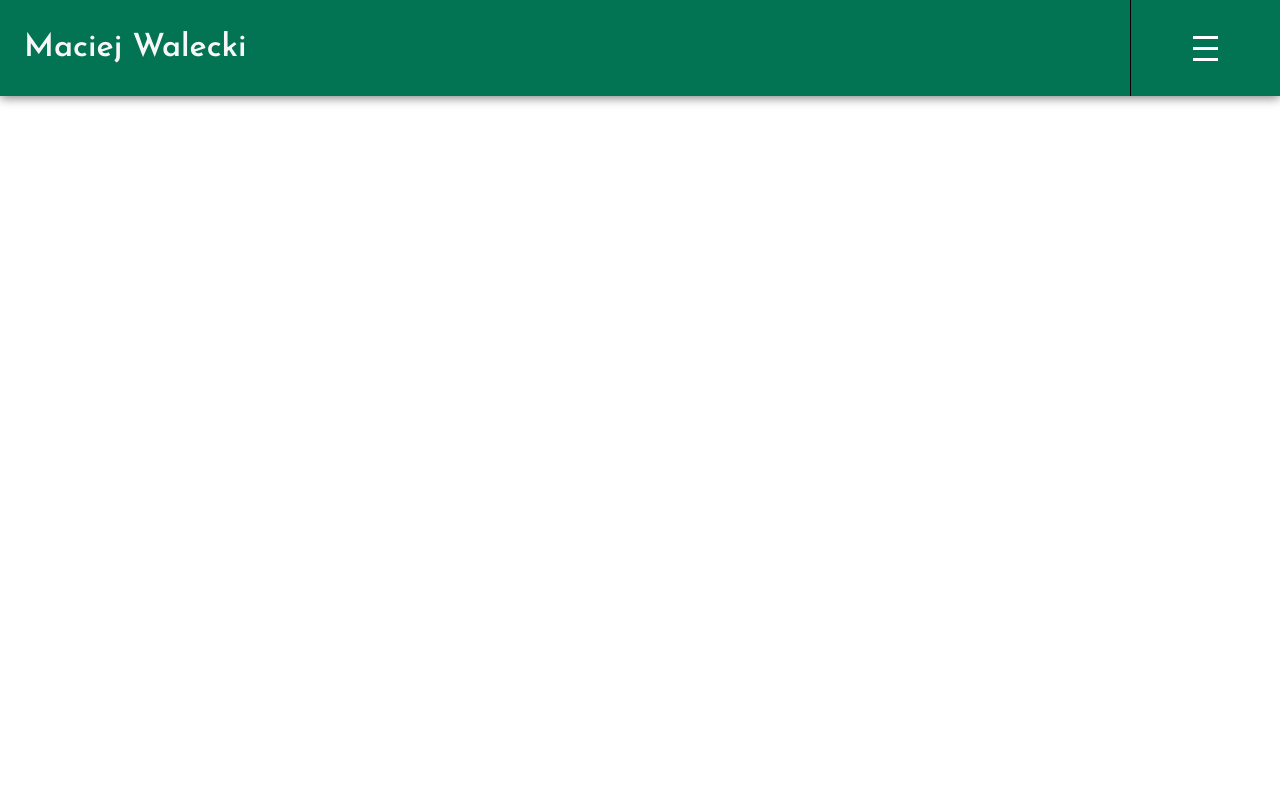
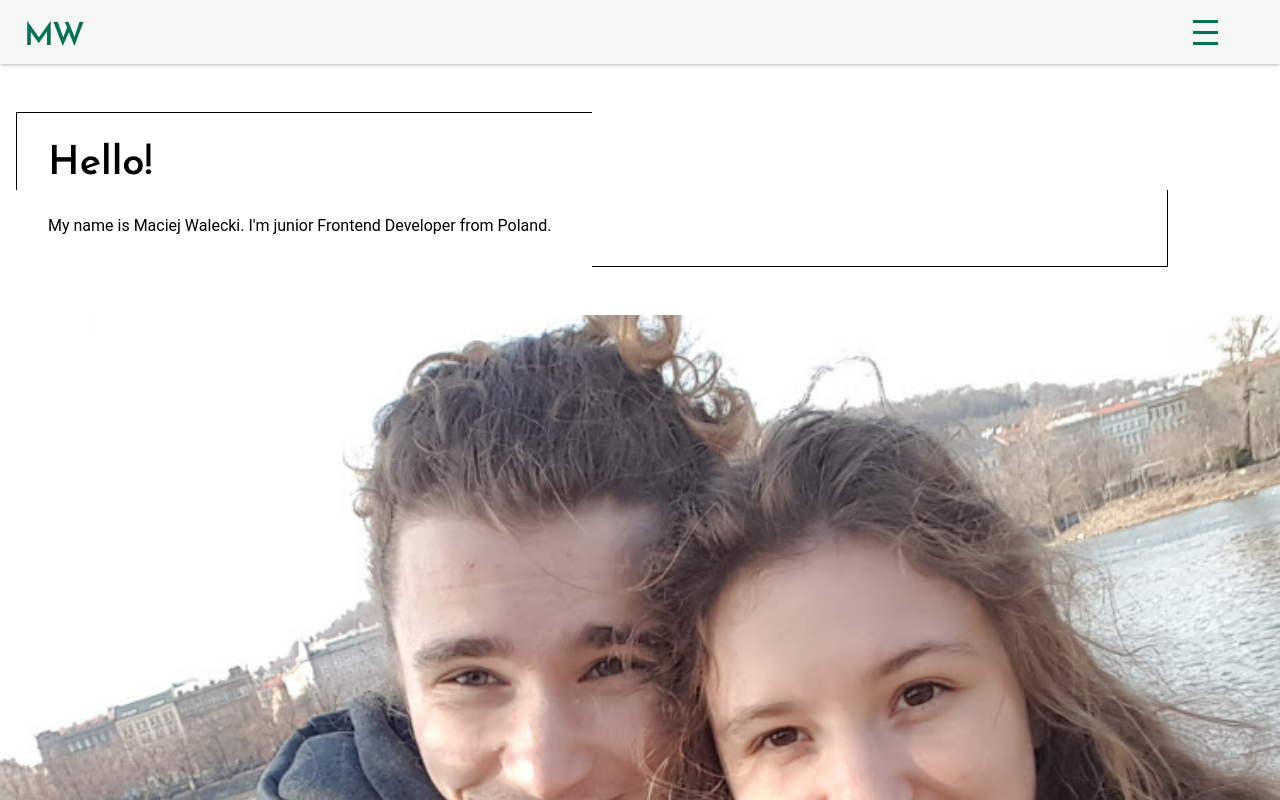
Before and after one commit to maciekw129/Portfolio-website_OLD, a React (Create React App) app: page / in a window 1280 px wide. Shown: the top 800 px of the page. Built offline with nearby package versions, Linux system fonts and the light colour scheme.

Commit message:
modified header, added hero page

```diff
--- a/src/App.tsx
+++ b/src/App.tsx
@@ -1,17 +1,14 @@
-import { BrowserRouter as Router, Route, Switch } from 'react-router-dom';
 import GlobalStyles from './globalStyles';
 import Header from './Components/Header/Header';
-
+import AboutMe from './Components/AboutMe/AboutMe';
 
 const App = () => {
   return (
-      <Router>
-        <GlobalStyles />
-        <Header />
-        <Switch>
-
-        </Switch>
-      </Router>
+    <>
+      <GlobalStyles />
+      <Header />
+      <AboutMe />
+    </>
   )
 };
 
--- /dev/null
+++ b/src/Components/AboutMe/AboutMe.tsx
@@ -0,0 +1,20 @@
+import heroPhoto from './heroPhoto.jpg';
+import {
+    AboutMeContainer,
+    TextContainer,
+    Title,
+} from './styles';
+
+const AboutMe = () => {
+    return(
+        <AboutMeContainer>
+            <TextContainer>
+                <Title>Hello!</Title>
+                <p>My name is Maciej Walecki. I'm junior Frontend Developer from Poland.</p>
+            </TextContainer>
+            <img src={heroPhoto} alt="My photo"/>
+        </AboutMeContainer>
+    )
+};
+
+export default AboutMe;
--- /dev/null
+++ b/src/Components/AboutMe/styles.tsx
@@ -0,0 +1,25 @@
+import styled from 'styled-components/macro';
+import { TextDecoration } from '../TextDecoration/TextDecoration';
+
+export const AboutMeContainer = styled.div`
+    display: flex;
+    flex-direction: column;
+    margin-top: 6rem;
+
+    @media only screen and (min-width: 420px) {
+        margin-top: 4rem;
+    }
+`;
+
+export const TextContainer = styled(TextDecoration)`
+    width: 90%;
+    z-index: -1;
+    margin-top: 3rem;
+    margin-bottom: 3rem;
+`;
+
+export const Title = styled.h1`
+    font-size: 250%;
+    font-family: 'Josefin sans';
+    margin-bottom: 2rem;
+`;
--- a/src/Components/Header/Header.tsx
+++ b/src/Components/Header/Header.tsx
@@ -17,7 +17,7 @@ const Header = () => {
 
     return (
             <HeaderContainer>
-                <Title>Maciej Walecki</Title>
+                <Title>MW</Title>
                 <HamburgerContainer onClick={toggleIsNavVisible} isNavVisible={isNavVisible}>
                     <Hamburger isNavVisible={isNavVisible} />
                 </HamburgerContainer>
--- a/src/Components/Header/style.tsx
+++ b/src/Components/Header/style.tsx
@@ -5,43 +5,50 @@ interface Props {
 };
 
 export const HeaderContainer = styled.header`
-    position: relative;
+    position: fixed;
     display: flex;
+    top: 0;
     justify-content: space-between;
-    align-items: center;
-    height: 6rem;
-    background-color: #027353;
-    box-shadow: 0 0.1rem 10px #808080;
+    align-items: baseline;
+    height: 4rem;
+    width: 100%;
+    background-color: hsl(0, 0%, 97%);
+    box-shadow: 0 0.01rem 5px #808080;
 `;
 
 export const Title = styled.h1`
     font-family: 'Josefin sans', sans-serif;
+    color: #027353;
     line-height: 2.5rem;
+    letter-spacing: -0.1rem;
     padding: 0 1.5rem;
-    text-align: center;
+
 `;
 
 export const HamburgerContainer = styled.div<Props>`
     display: flex;
     align-items: center;
     justify-content: center;
-    background-color: ${({ isNavVisible }) => isNavVisible ? '#ffffff' : '#027353'};
+    background-color: ${({ isNavVisible }) => isNavVisible ? '#027353' : 'hsl(0, 0%, 97%)'};
     width: 150px;
     height: 100%;
-    border-left: 1px solid black;
     transition: background-color 0.2s linear;
     cursor: pointer;
 
     @media(hover: hover) and (pointer: fine) {
         &:hover {
-        background-color: hsl(0, 0%, 100%);
+        background-color: #027353;
         transition: background-color 0.2s linear;
 
             & div, div::before, div::after {
-                border-color: #027353;
+                border-color: #ffffff;
             }
         }
     };
+
+    @media only screen and (max-width: 490px) {
+        width: 70px;
+    }
 `;
 
 export const Hamburger = styled.div<Props>`
@@ -51,7 +58,7 @@ export const Hamburger = styled.div<Props>`
     border: 0;
     position: relative;
     border-top: 3px solid;
-    border-color: ${({ isNavVisible }) => isNavVisible ? '#027353' : '#ffffff'};
+    border-color: ${({ isNavVisible }) => isNavVisible ? '#ffffff' : '#027353'};
     border-width: ${({ isNavVisible }) => isNavVisible ? '0px' : '3px'};
     transition: border-width 0.2s linear;
     &::before, ::after {
@@ -61,7 +68,7 @@ export const Hamburger = styled.div<Props>`
         left: 0;
         width: 100%;
         border-top: 3px solid;
-        border-color: ${({ isNavVisible }) => isNavVisible ? '#027353' : '#ffffff'};
+        border-color: ${({ isNavVisible }) => isNavVisible ? '#ffffff' : '#027353'};
     }
     &::before {
         top: 8px;
--- a/src/Components/NavBar/style.tsx
+++ b/src/Components/NavBar/style.tsx
@@ -7,7 +7,7 @@ interface Props {
 export const NavContainer = styled.nav`
     position: absolute;
     right: 0;
-    top: 6rem;
+    top: 4rem;
     width: 100%;
     overflow: hidden;
 
@@ -25,7 +25,7 @@ export const NavList = styled.ul<Props>`
 export const NavItem = styled.li`
     padding: 2rem 2rem;
     text-align: center;
-
+    z-index: 999;
     &:hover {
         cursor: pointer;
     }
--- /dev/null
+++ b/src/Components/TextDecoration/TextDecoration.tsx
@@ -0,0 +1,29 @@
+import styled from 'styled-components/macro';
+
+export const TextDecoration = styled.div`
+    padding: 2rem;
+    margin: 1rem;
+    position: relative;
+
+    &::before {
+        content: '';
+        border-top: 1px solid black;
+        border-left: 1px solid black;
+        position: absolute;
+        top: 0;
+        left: 0;
+        width: 50%;
+        height: 50%;
+    }
+
+    &::after {
+        content: '';
+        border-bottom: 1px solid black;
+        border-right: 1px solid black;
+        position: absolute;
+        bottom: 0;
+        right: 0;
+        width: 50%;
+        height: 50%;
+    }
+`;
--- a/src/globalStyles.tsx
+++ b/src/globalStyles.tsx
@@ -11,10 +11,6 @@ const GlobalStyles = createGlobalStyle`
         box-sizing: border-box;
     }
 
-    h1, h2, h3, h4, h5, h6, p {
-        color: hsl(0, 0%, 97%);
-    }
-
     ul {
         list-style-type: none;
     }
```
Also changed, not shown: src/Components/AboutMe/heroPhoto.jpg (added), src/Components/Hero/HeroImage.jpg (deleted).
